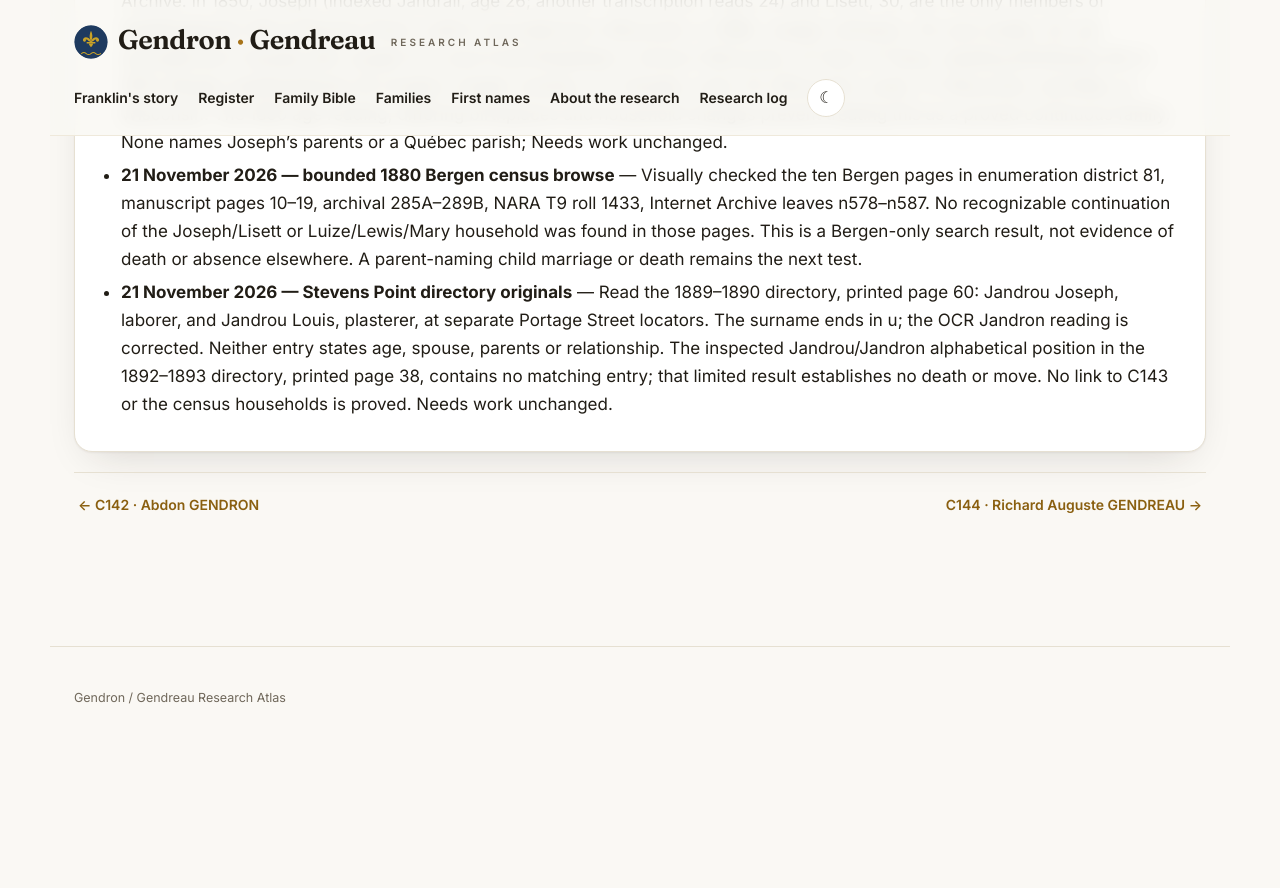
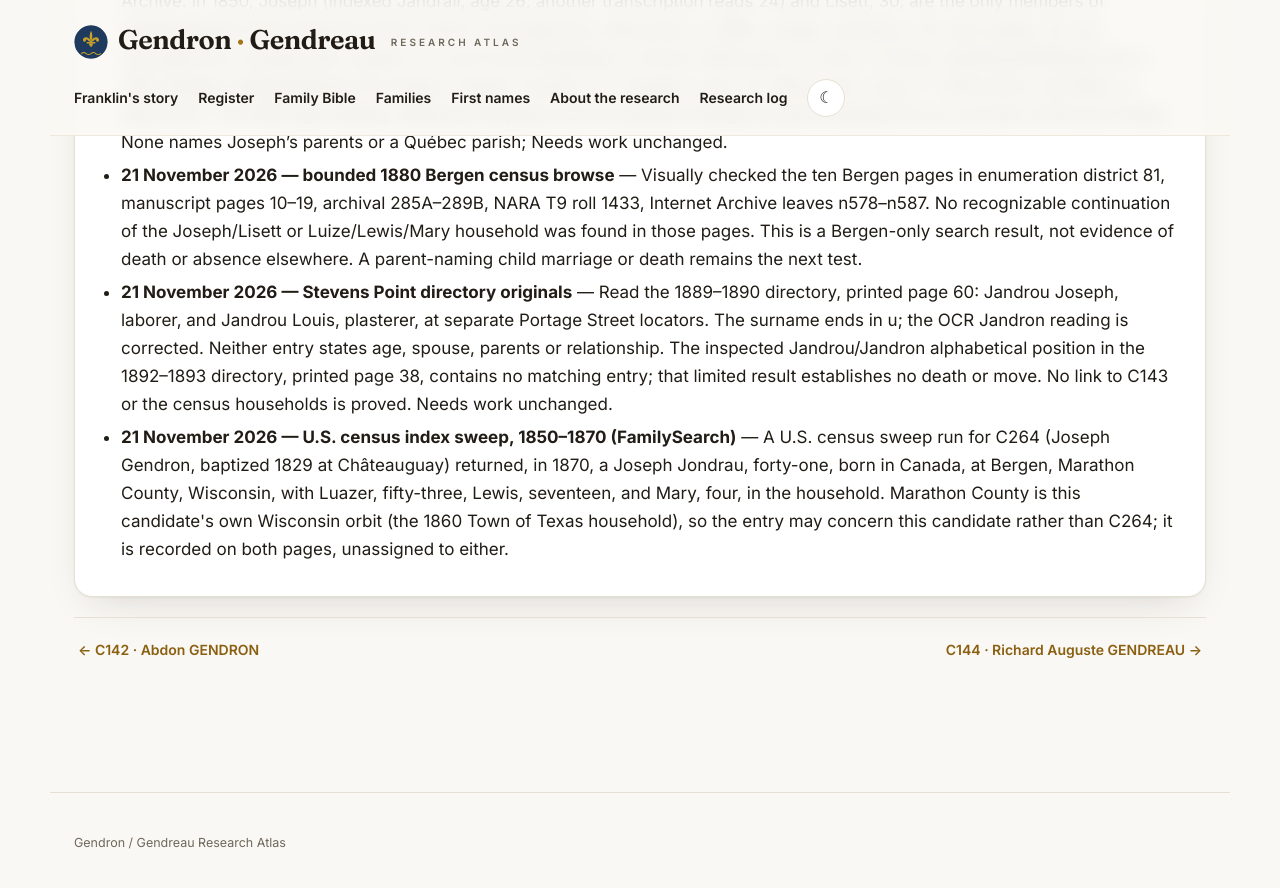
Before and after one commit to vetharmon/gendron-research, a Jekyll site: the page built from _candidates/c143.md, in a window 1280 px wide and 900 px high, scrolled down 4048 px. Shown: the top 888 px of the window. Built offline with Jekyll 4.4.1, drawn with Linux system fonts in a browser that asks for light colours; before the commit the page ends 4803 px from its top, so only the background shows below that.

Commit message:
C264 first U.S. census sweep — entries for C264 and C143

```diff
--- a/_candidates/c143.md
+++ b/_candidates/c143.md
@@ -52,6 +52,8 @@ search_log:
     entry states age, spouse, parents or relationship. The inspected Jandrou/Jandron alphabetical position
     in the 1892–1893 directory, printed page 38, contains no matching entry; that limited result establishes
     no death or move. No link to C143 or the census households is proved. Needs work unchanged.'
+- resource: 21 November 2026 — U.S. census index sweep, 1850–1870 (FamilySearch)
+  outcome: 'A U.S. census sweep run for C264 (Joseph Gendron, baptized 1829 at Châteauguay) returned, in 1870, a Joseph Jondrau, forty-one, born in Canada, at Bergen, Marathon County, Wisconsin, with Luazer, fifty-three, Lewis, seventeen, and Mary, four, in the household. Marathon County is this candidate''s own Wisconsin orbit (the 1860 Town of Texas household), so the entry may concern this candidate rather than C264; it is recorded on both pages, unassigned to either.'
 permalink: /candidates/c143/
 sources:
 - label: LAFRANCE baptism (act 2587573)
```
Also changed, not shown: _candidates/c264.md (+2 -0 lines).
